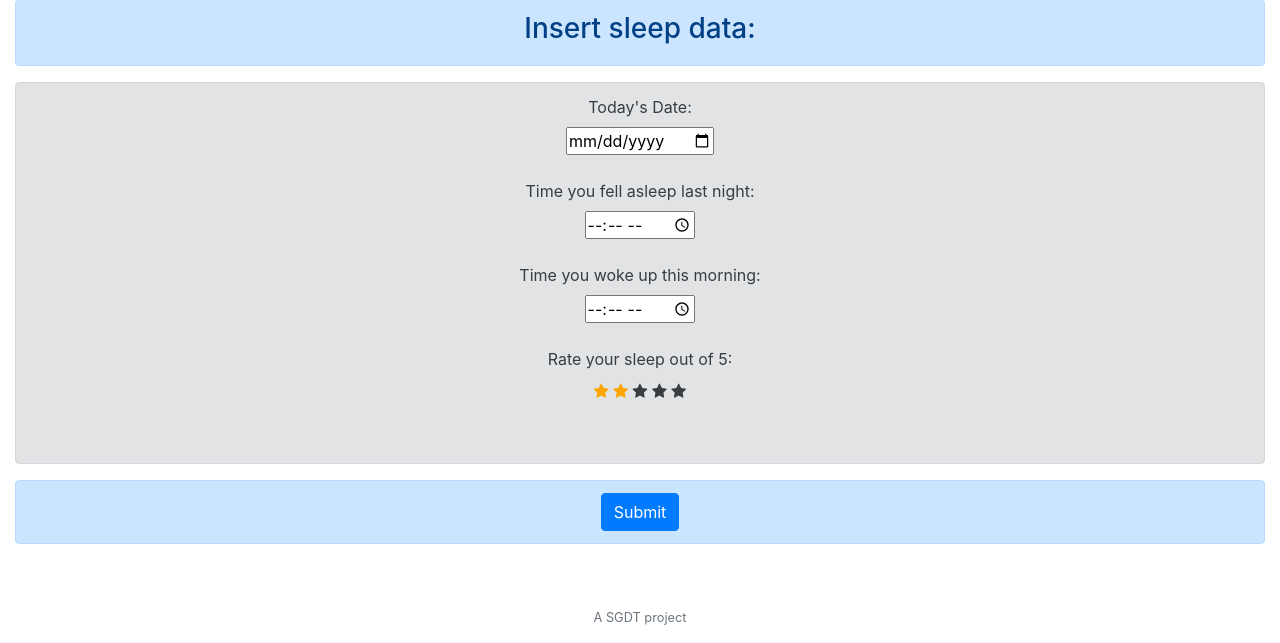
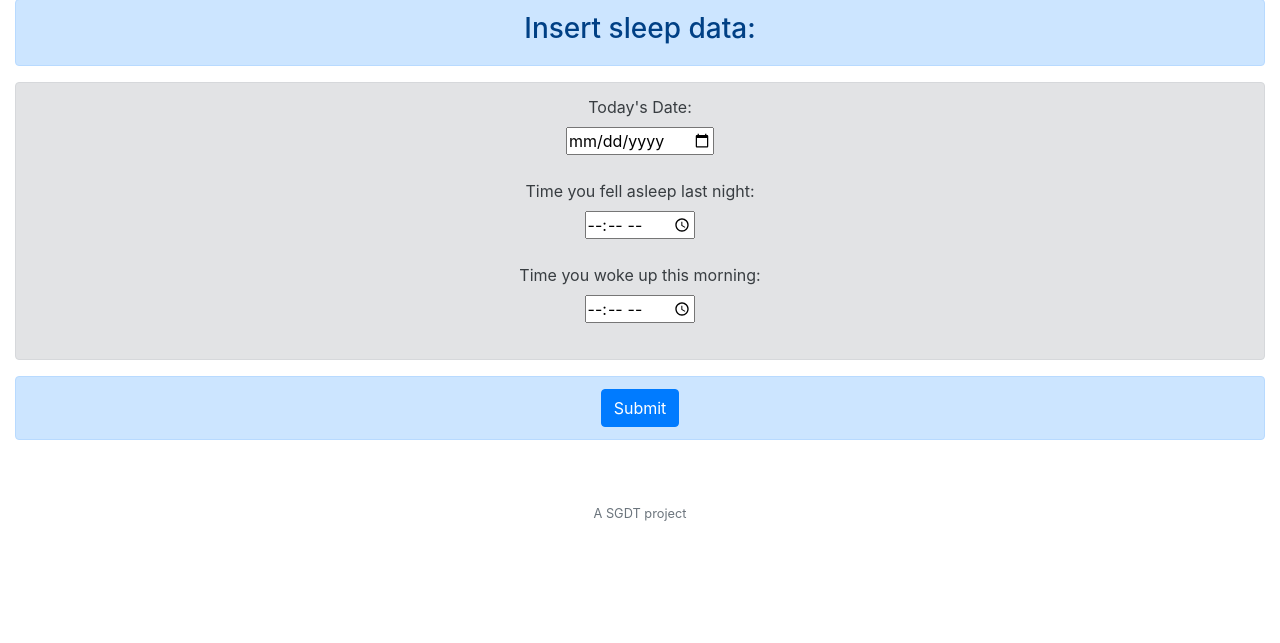
Before and after one commit to DachaThurber/CS50-final, a Flask app: page /report in a window 1280 px wide. Shown: the part 118-761 px from the top of the page. Run offline with Flask 2, Linux system fonts and the light colour scheme; a user stored in the database is signed in; parts of the project's set-up code (start-up, migrations or seed data) failed here and were passed over; some libraries are stand-ins or nearby versions.

Commit message:
12/4 2:27pm Sofia

```diff
--- a/app.py
+++ b/app.py
@@ -149,11 +149,11 @@ def findfriends():
             return apology("cannot follow own account", 403)
 
         # Ensure user doesn't already follow other user
-        # check = db.execute("SELECT follower_id FROM followers WHERE followee_id = ?", session["user_id"])
+        check = db.execute("SELECT follower_id FROM followers WHERE followee_id = ?", session["user_id"])
 
-        # for x in check.items():
-            # if check[x]['follower_id'] == follower_id:
-                # return apology("you already follow this user", 403)
+        for x in check:
+            if x.get("follower_id") == follower_id:
+                return apology("you already follow this user", 403)
 
         db.execute("INSERT INTO followers(follower_id, followee_id) VALUES(?,?)", follower_id, session["user_id"])
 
@@ -199,6 +199,7 @@ def report():
 global numSamples
 @app.route("/data", methods=["GET", "POST"])
 def data():
+
     if request.method == "POST":
         global numSamples
         numSamples = maxRowsTable()
@@ -212,8 +213,21 @@ def data():
       		'numSamples'	: numSamples
 	    }
         return render_template('data.html', **templateData)
+
     else:
-        return render_template("data.html")
+
+        # Select ids from users that current user is following
+        following = db.execute("SELECT follower_id FROM followers WHERE followee_id=?", session["user_id"])
+
+        # Grab the usernames and save into new dict
+        usernames = []
+        for x in following:
+            foo = db.execute("SELECT username FROM users WHERE id=?", x.get("follower_id"))
+            faz = foo[0]["username"]
+            usernames.append(faz)
+
+        # Pass new dict into render template
+        return render_template("data.html", usernames=usernames)
 
 def getHistData(numSamples):
 
--- a/templates/report.html
+++ b/templates/report.html
@@ -25,18 +25,6 @@
             <label> Time you woke up this morning:</label> <br>
             <input id="wakeup" name="wakeup" type="time">
             <br><br>
-            <!-- Courtesy of https://www.youtube.com/watch?v=u3rylF3y3og-->
-            <!-- Courtesy of https://www.w3schools.com/howto/howto_css_star_rating.asp-->
-            <div>
-                <label> Rate your sleep out of 5: </label> <br>
-                <link rel="stylesheet" href="https://cdnjs.cloudflare.com/ajax/libs/font-awesome/4.7.0/css/font-awesome.min.css">
-                <span class="fa fa-star checked"></span>
-                <span class="fa fa-star checked"></span>
-                <span class="fa fa-star"></span>
-                <span class="fa fa-star"></span>
-                <span class="fa fa-star"></span>
-            </div>
-            <br><br>
         </div>
         <div class="alert alert-primary" role="alert">
             <button class="btn btn-primary" type="submit">Submit</button>
```
Also changed, not shown: templates/data.html (+10 -0 lines), sleep.db, static/styles.css (line endings or trailing spaces), 2 other files.
